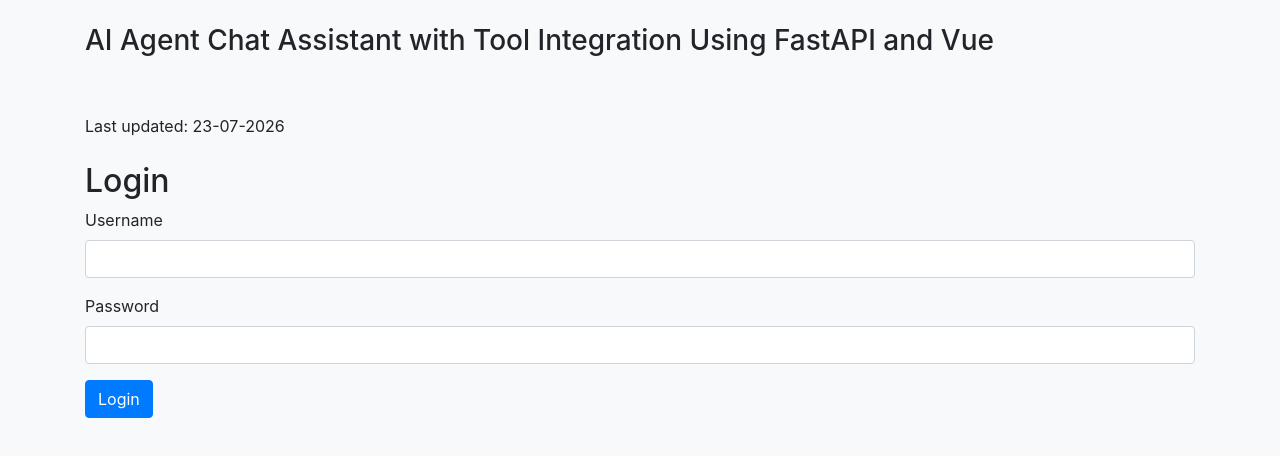
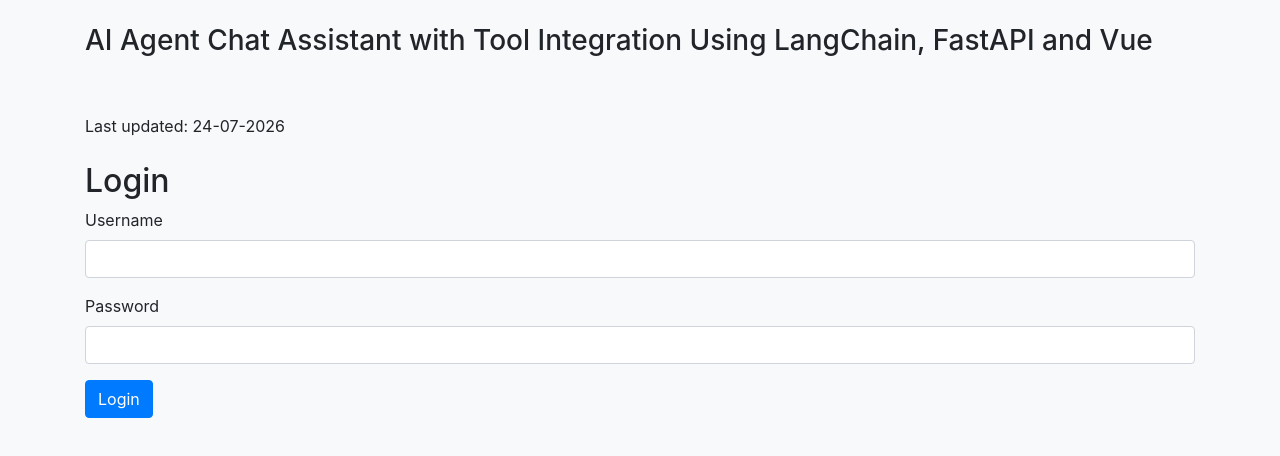
Before and after one commit to persteenolsen/vue-fastapi-jwt-auth-ai-agent-three, a Vue app: page /login in a window 1280 px wide. Shown: the top 456 px of the page. Built offline with nearby package versions, Linux system fonts and the light colour scheme.

Commit message:
Tested the build and deployment process

```diff
--- a/src/views/LoginView.vue
+++ b/src/views/LoginView.vue
@@ -20,10 +20,10 @@
 
 <template>
     <div>
-        <h3>AI Agent Chat Assistant with Tool Integration Using FastAPI and Vue</h3>
+        <h3>AI Agent Chat Assistant with Tool Integration Using LangChain, FastAPI and Vue</h3>
 
         <br/><br />
-        Last updated: 23-07-2026<br /><br />
+        Last updated: 24-07-2026<br /><br />
 
         <h2>Login</h2>
         <Form @submit="onSubmit" :validation-schema="schema" v-slot="{ errors, isSubmitting }">
```
Also changed, not shown: 1 other file (tests, documents, lock files or other folders).
